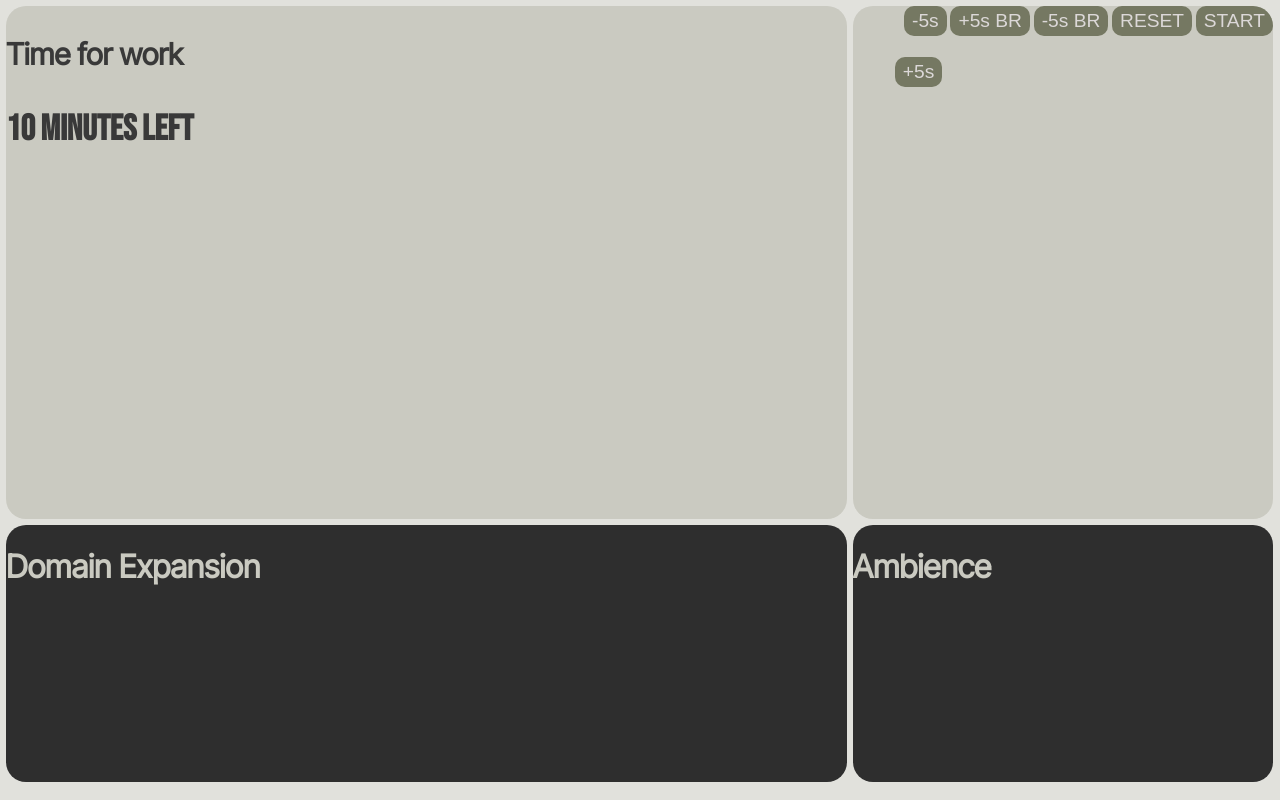
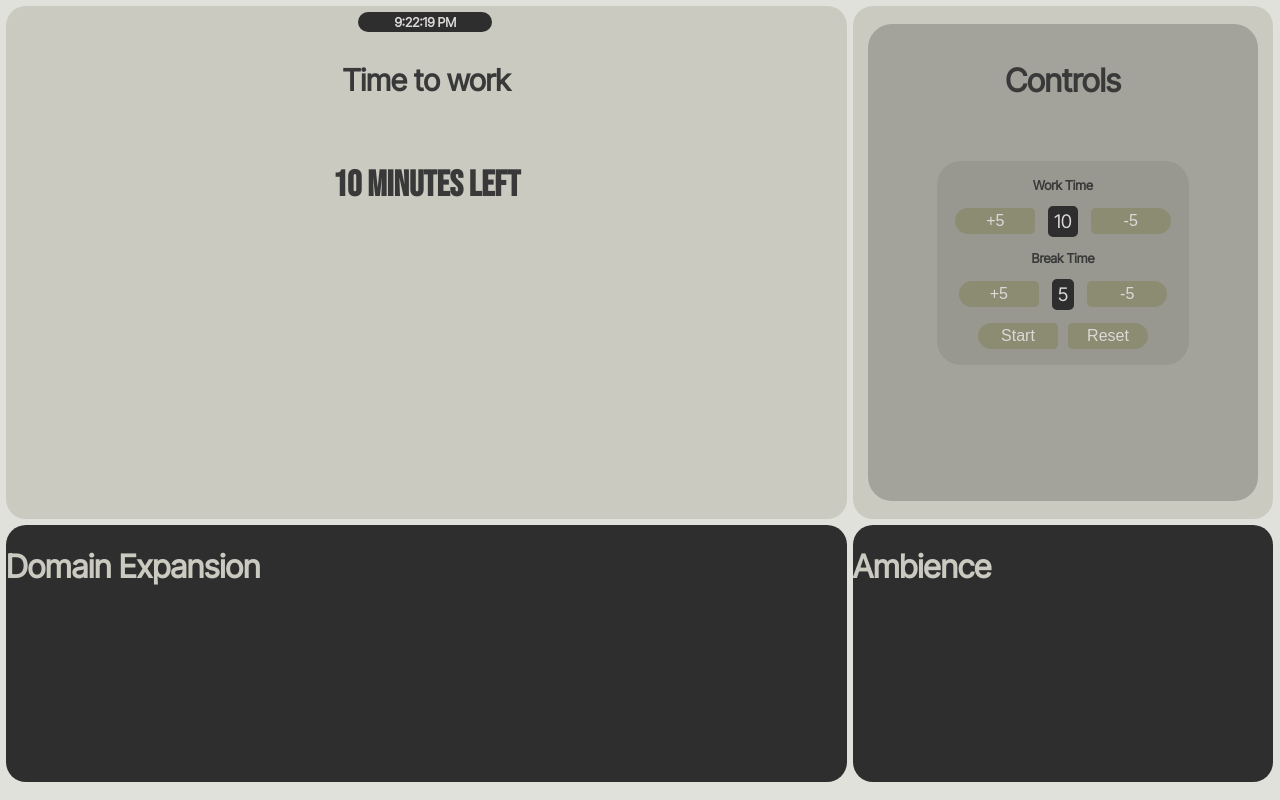
Before and after one commit to afnank19/pomodoro-electron, an Electron app: page src/index.html in a window 1280 px wide. Drawn offline with Linux system fonts and the light colour scheme.

Commit message:
control panel redesign, add current time to main card

```diff
--- a/src/index.css
+++ b/src/index.css
@@ -37,6 +37,7 @@ body{
   height: 100%;
   background-color: #cacac1;
   border-radius: 20px;
+  overflow: hidden;
 }
 .ambience-card{
   color: #cacac1;
@@ -48,19 +49,107 @@ body{
 }
 .control-panel-card{
   overflow: hidden;
+  display: flex;
   justify-content: center;
+  align-items: center;
 }
 .control-btn{
   position: relative;
   border: none;
-  border-radius: 10px;
-  background-color: #757862;
+  border-radius: 14px;
+  background-color: #8c8c73;
   color: #dcd8d8;
   font-weight: normal;
-  font-size: larger;
+  font-size:medium;
   padding: 0.25rem 0.5rem;
+  width: 80px;
+  transition: 100ms cubic-bezier(0,.71,.47,1);
+}
+.control-btn:hover{
+  opacity: 0.8;
+  border: #2e2e2e solid 1px;
 }
 .inc-btn{
-  top: 10%;
-  left: 10%;
+  border-top-right-radius: 5px;
+  border-bottom-right-radius: 5px;
 }
+.inc-br-btn{
+
+  border-top-right-radius: 5px;
+  border-bottom-right-radius: 5px;
+}
+.reset-btn{
+
+  border-top-left-radius: 5px;
+  border-bottom-left-radius: 5px;
+}
+.dec-btn{
+
+  border-top-left-radius: 5px;
+  border-bottom-left-radius: 5px;
+}
+.dec-br-btn{
+
+  border-top-left-radius: 5px;
+  border-bottom-left-radius: 5px;
+}
+.start-btn{
+
+  border-top-right-radius: 5px;
+  border-bottom-right-radius: 5px;
+}
+.controls{
+  position: absolute;
+  top: 5%;
+}
+.control-panel-content{
+  width: 93%;
+  height: 93%;
+  background-color: #a3a39c;
+  border-radius: 24px;
+  display: flex;
+  justify-content: center;
+  align-items: center;
+}
+.control-panel-timer{
+  margin: 3px;
+  border: #2e2e2e solid 2px;
+  border-radius: 5px;
+  padding: 2px 4px;
+  background-color: #2e2e2e;
+  color: #dcd8d8;
+  font-weight: normal;
+}
+.button-wrapper{
+  display: flex;
+  flex-wrap: wrap;
+  width: 220px;
+  row-gap: 10px;
+  column-gap: 10px;
+  align-items: center;
+  justify-content: center;
+  background-color: #989891;
+  padding: 1rem;
+  border-radius: 24px;
+}
+.control-panel-wrk-label{
+  width: 220px;
+  margin: 0;
+  text-align: center;
+  font-size: small;
+}
+.timer-card{
+  display: flex;
+  align-items: center;
+  flex-direction: column;
+}
+.timer-clock{
+  width: 15%;
+  text-align: center;
+  margin: 6px 2px 0px 0px;
+  padding: 2px 4px;
+  font-size: small;
+  background-color: #2e2e2e;
+  color: #dcd8d8;
+  border-radius: 20px;
+}
--- a/src/index.html
+++ b/src/index.html
@@ -9,16 +9,26 @@
     <div class="wrapper">
       <div class="main-content">
         <div class="card timer-card">
-          <p id="state" class="state-label">Time for work</p>
+          <h3 class="timer-clock" id="clock">00:00:00 XM</h3>
+          <p id="state" class="state-label">Time to work</p>
           <p id="timer" class="state-label timer-label">10</p>
         </div>
         <div class="card control-panel-card">
-          <button onclick="{incrementTime()}" class="control-btn inc-btn">+5s</button>
-          <button onclick="{decrementTime()}" class="control-btn dec-btn">-5s</button>
-          <button onclick="{incrementBreakTime()}" class="control-btn inc-br-btn">+5s BR</button>
-          <button onclick="{decrementBreakTime()}" class="control-btn dec-br-btn">-5s BR</button>
-          <button onclick="{resetTimer()}" class="control-btn reset-btn">RESET</button>
-          <button id="start-btn" onclick="{toggleTimer()}" class="control-btn start-btn">START</button>
+          <div class="control-panel-content">
+            <div class="button-wrapper">
+              <h3 class="control-panel-wrk-label">Work Time</h3>
+              <button onclick="{incrementTime()}" class="control-btn inc-btn">+5</button>
+              <h3 class="control-panel-timer" id="control-panel-timer">10</h3>
+              <button onclick="{decrementTime()}" class="control-btn dec-btn">-5</button>
+              <h3 class="control-panel-wrk-label">Break Time</h3>
+              <button onclick="{incrementBreakTime()}" class="control-btn inc-br-btn">+5</button>
+              <h3 class="control-panel-timer" id="control-panel-br-timer">5</h3>
+              <button onclick="{decrementBreakTime()}" class="control-btn dec-br-btn">-5</button>
+              <button id="start-btn" onclick="{toggleTimer()}" class="control-btn start-btn">Start</button>
+              <button onclick="{resetTimer()}" class="control-btn reset-btn">Reset</button>
+            </div>
+          </div>
+          <h1 class="controls">Controls</h1>
         </div>
         <div class="card bottom-card"><h1>Domain Expansion</h1></div>
         <div class="card ambience-card"><h1>Ambience</h1></div>
--- a/src/index.js
+++ b/src/index.js
@@ -14,6 +14,7 @@ const createWindow = () => {
     webPreferences: {
       preload: path.join(__dirname, 'preload.js'),
     },
+    resizable: false
   });
 
   // and load the index.html of the app.
--- a/src/script.js
+++ b/src/script.js
@@ -12,12 +12,18 @@ let timerInterval;
 let Break = false;
 let increment = 5;
 
+setInterval(()=>{
+  var time = new Date()
+  document.getElementById("clock").innerHTML = time.toLocaleTimeString()
+}, 1000)
+
 document.getElementById("timer").innerHTML = count.toString()+" Minutes Left";
 
 function incrementTime() {
   count = count + increment;
   currentWorkTime = count;
-  document.getElementById("timer").innerHTML = count.toString()+" Minutes Left";
+  document.getElementById("timer").innerHTML = currentWorkTime.toString()+" Minutes Left";
+  document.getElementById("control-panel-timer").innerHTML = count.toString();
 }
 function decrementTime() {
   count = count - increment;
@@ -25,13 +31,22 @@ function decrementTime() {
     count += increment;
   }
   currentWorkTime = count;
-  document.getElementById("timer").innerHTML = count.toString()+" Minutes Left";
+  document.getElementById("timer").innerHTML = currentWorkTime.toString()+" Minutes Left";
+  document.getElementById("control-panel-timer").innerHTML = currentWorkTime.toString();
 }
 function incrementBreakTime(){
   currentBreakTime += increment;
+  if (currentBreakTime >= 65) {
+    currentBreakTime -= increment;
+  }
+  document.getElementById("control-panel-br-timer").innerHTML = currentBreakTime.toString();
 }
-function deccrementBreakTime(){
+function decrementBreakTime(){
   currentBreakTime -= increment;
+  if (currentBreakTime <= 0) {
+    currentBreakTime += increment;
+  }
+  document.getElementById("control-panel-br-timer").innerHTML = currentBreakTime.toString();
 }
 
 function setTimer() {
@@ -79,5 +94,5 @@ function resetTimer(){
   count = currentWorkTime;
   Break = false;
   document.getElementById("state").innerText = "Time to work";
-  document.getElementById("timer").innerHTML = count.toString();
+  document.getElementById("timer").innerHTML = count.toString() + " Minutes Left";
 }
```
